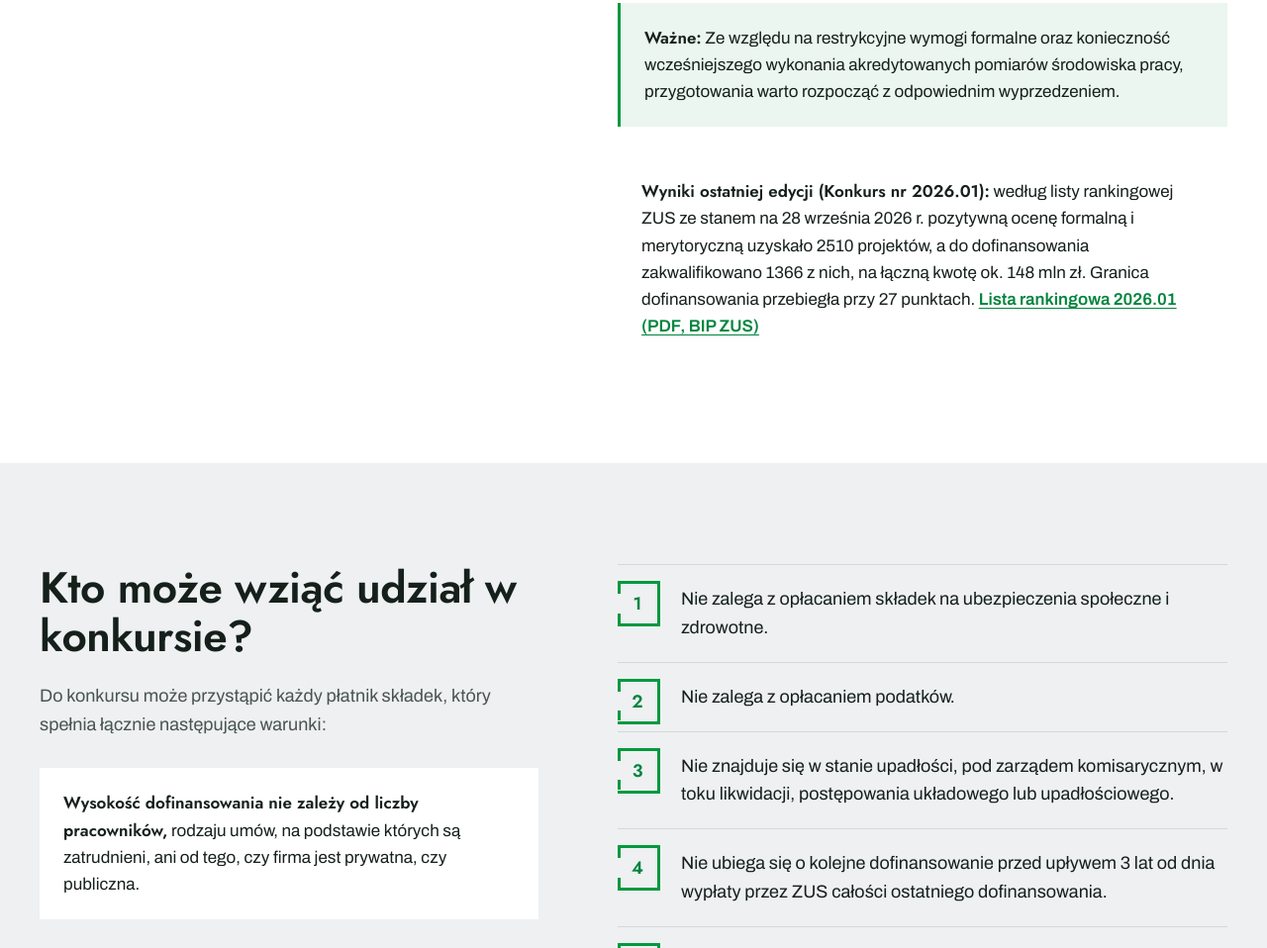
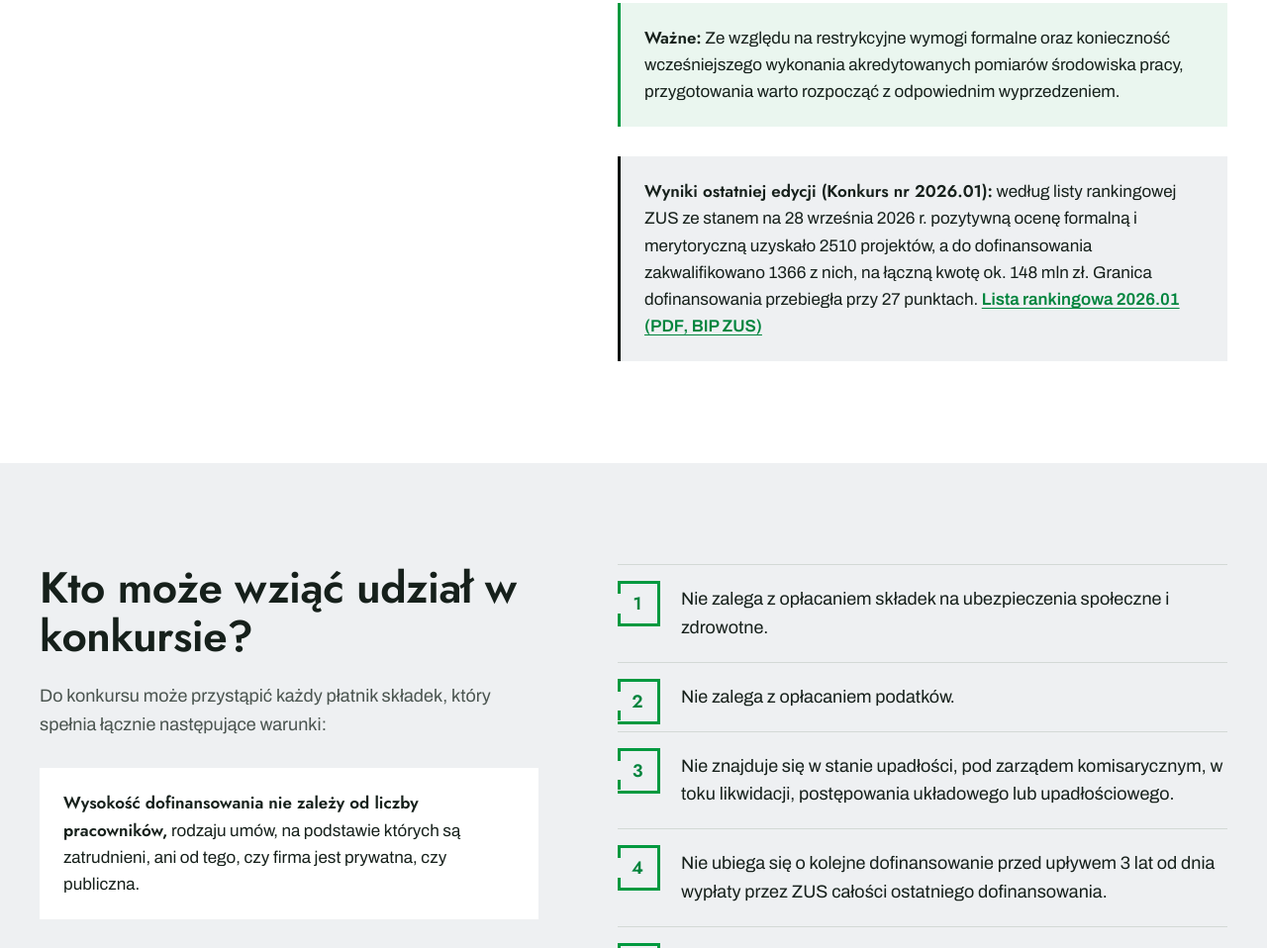
Before and after one commit to Disaster26/dotacjezzusu-koncepcja, a plain HTML site: page index.html in a window 1280 px wide. Shown: the part 1847-2805 px from the top of the page at 99% size. Drawn offline with Linux system fonts and the light colour scheme.

Commit message:
Ramka wynikow 2026.01 na szarym tle

```diff
--- a/index.html
+++ b/index.html
@@ -109,6 +109,7 @@ border:3px solid var(--z);border-left:0;background:linear-gradient(var(--z),var(
 .fakt b{font-family:Jost,sans-serif;font-weight:600}
 .fakt a,.zrodlo a{color:var(--zh);font-weight:600;text-decoration:underline;text-underline-offset:3px;overflow-wrap:anywhere}
 .zrodlo{margin-top:26px;font-size:16px}
+.fakt-s{background:var(--sz);border-left:3px solid var(--zc)}
 @media (max-width:899px){.warunki{grid-template-columns:1fr}}
 /* jak uzyskać */
 .etapy{list-style:none;margin:0;padding:0;display:grid;grid-template-columns:repeat(4,minmax(0,1fr));gap:32px;position:relative}
@@ -280,7 +281,7 @@ section[id]{scroll-margin-top:72px}
    <p>ZUS nie opublikował jeszcze oficjalnego regulaminu ani dokładnej daty startu nowego naboru. Bazując na harmonogramach z ostatnich lat (poprzedni nabór trwał od 23 lutego do 24 marca), ogłoszenia konkursu należy spodziewać się w lutym 2027 r., a składania wniosków na przełomie lutego i marca 2027 r. (wnioski z tego naboru będą dotyczyć projektów realizowanych w 2028 r.).</p>
    <p>Oficjalne limity i szczegółowe zasady zostaną potwierdzone po publikacji dokumentacji przez ZUS - podane wyżej kwoty bazują na regulaminie ostatniej edycji i stanowią punkt odniesienia przy planowaniu inwestycji.</p>
    <div class="fakt fakt-z"><b>Ważne:</b> Ze względu na restrykcyjne wymogi formalne oraz konieczność wcześniejszego wykonania akredytowanych pomiarów środowiska pracy, przygotowania warto rozpocząć z odpowiednim wyprzedzeniem.</div>
-   <div class="fakt"><b>Wyniki ostatniej edycji (Konkurs nr 2026.01):</b> według listy rankingowej ZUS ze stanem na 28 września 2026 r. pozytywną ocenę formalną i merytoryczną uzyskało 2510 projektów, a do dofinansowania zakwalifikowano 1366 z nich, na łączną kwotę ok. 148 mln zł. Granica dofinansowania przebiegła przy 27 punktach. <a href="https://bip.zus.pl/documents/493361/13807439/Lista_rankingowa_2026.01_20260928.pdf/f22ec5e7-4318-e667-4276-997fabcfcb0b" target="_blank" rel="noopener">Lista rankingowa 2026.01 (PDF, BIP ZUS)</a></div>
+   <div class="fakt fakt-s"><b>Wyniki ostatniej edycji (Konkurs nr 2026.01):</b> według listy rankingowej ZUS ze stanem na 28 września 2026 r. pozytywną ocenę formalną i merytoryczną uzyskało 2510 projektów, a do dofinansowania zakwalifikowano 1366 z nich, na łączną kwotę ok. 148 mln zł. Granica dofinansowania przebiegła przy 27 punktach. <a href="https://bip.zus.pl/documents/493361/13807439/Lista_rankingowa_2026.01_20260928.pdf/f22ec5e7-4318-e667-4276-997fabcfcb0b" target="_blank" rel="noopener">Lista rankingowa 2026.01 (PDF, BIP ZUS)</a></div>
   </div>
  </div>
 </section>
```
